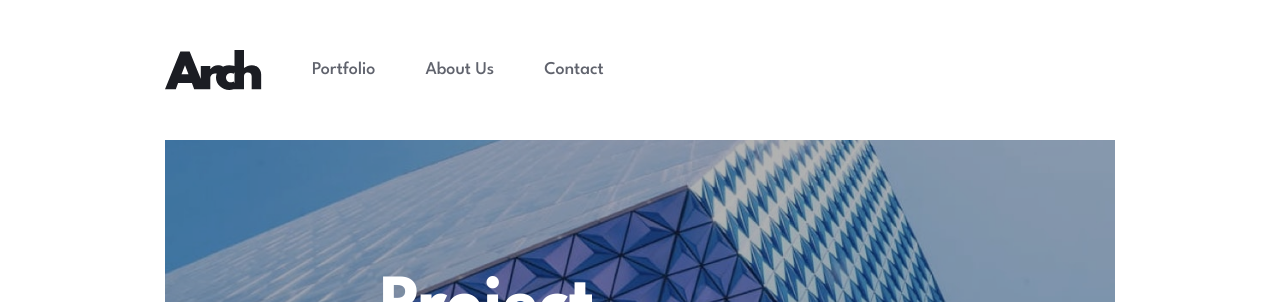
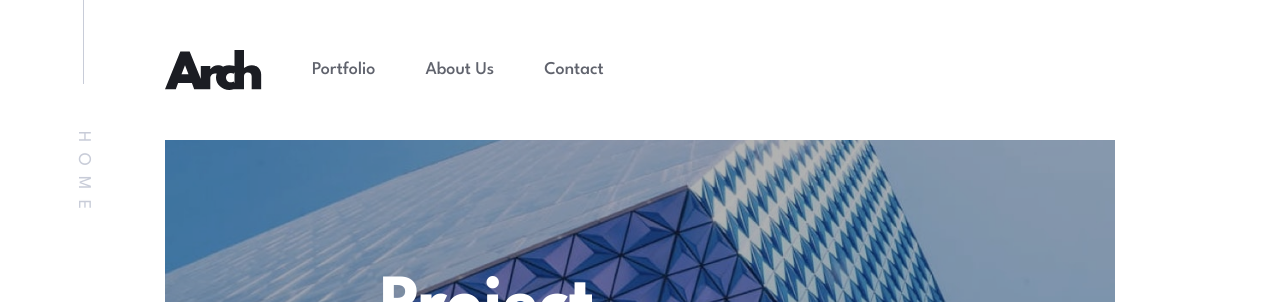
Before and after one commit to JJWallis/arch-studio, a Next.js app: page / in a window 1280 px wide. Shown: the top 302 px of the page. Built offline with nearby package versions, Linux system fonts and the light colour scheme.

Commit message:
page highlighter ip

```diff
--- a/src/components/header/Header.tsx
+++ b/src/components/header/Header.tsx
@@ -4,6 +4,7 @@ import Hamburger from '../hamburger';
 import Navigation from '../navigation';
 import { NavigationListItem } from '../navigation/NavigationListItem';
 import { HeaderPrimary, HeaderPrimaryContent } from './Header.styled';
+import { HeaderPageHighlighter } from './HeaderPageHighlighter';
 
 const Header: React.FC = () => {
    const [isMobileNavVisible, setIsMobileNavVisible] = useState(false);
@@ -11,6 +12,7 @@ const Header: React.FC = () => {
 
    return (
       <HeaderPrimary isMobileNavVisible={isMobileNavVisible}>
+         <HeaderPageHighlighter />
          <HeaderPrimaryContent>
             <Link href="/">
                <svg xmlns="http://www.w3.org/2000/svg" width="97" height="40">
--- /dev/null
+++ b/src/components/header/HeaderPageHighlighter.tsx
@@ -0,0 +1,36 @@
+import styled from 'styled-components';
+import { device } from '../../config/theme/device';
+
+const FlexCt = styled.div`
+   display: none;
+
+   @media ${device.tablet} {
+      --spacing: calc(var(--site-padding) / 2);
+      --sl: calc(272px / 2);
+      --new-spacing: calc(var(--spacing) - var(--sl));
+      display: grid;
+      grid-template-columns: repeat(2, 1fr);
+      align-items: center;
+      gap: 30px;
+      position: fixed;
+      z-index: 99;
+      top: 104px;
+      width: 272px;
+      left: calc(0px + var(--new-spacing));
+      color: var(--clr-light-grey);
+      letter-spacing: 1ch;
+      text-transform: uppercase;
+      pointer-events: none;
+      transform: rotateZ(90deg);
+
+      &::before {
+         content: '';
+         display: block;
+         height: 1px;
+         width: 104px;
+         background-color: var(--clr-light-grey);
+      }
+   }
+`;
+
+export const HeaderPageHighlighter: React.FC = () => <FlexCt>home</FlexCt>;
```
